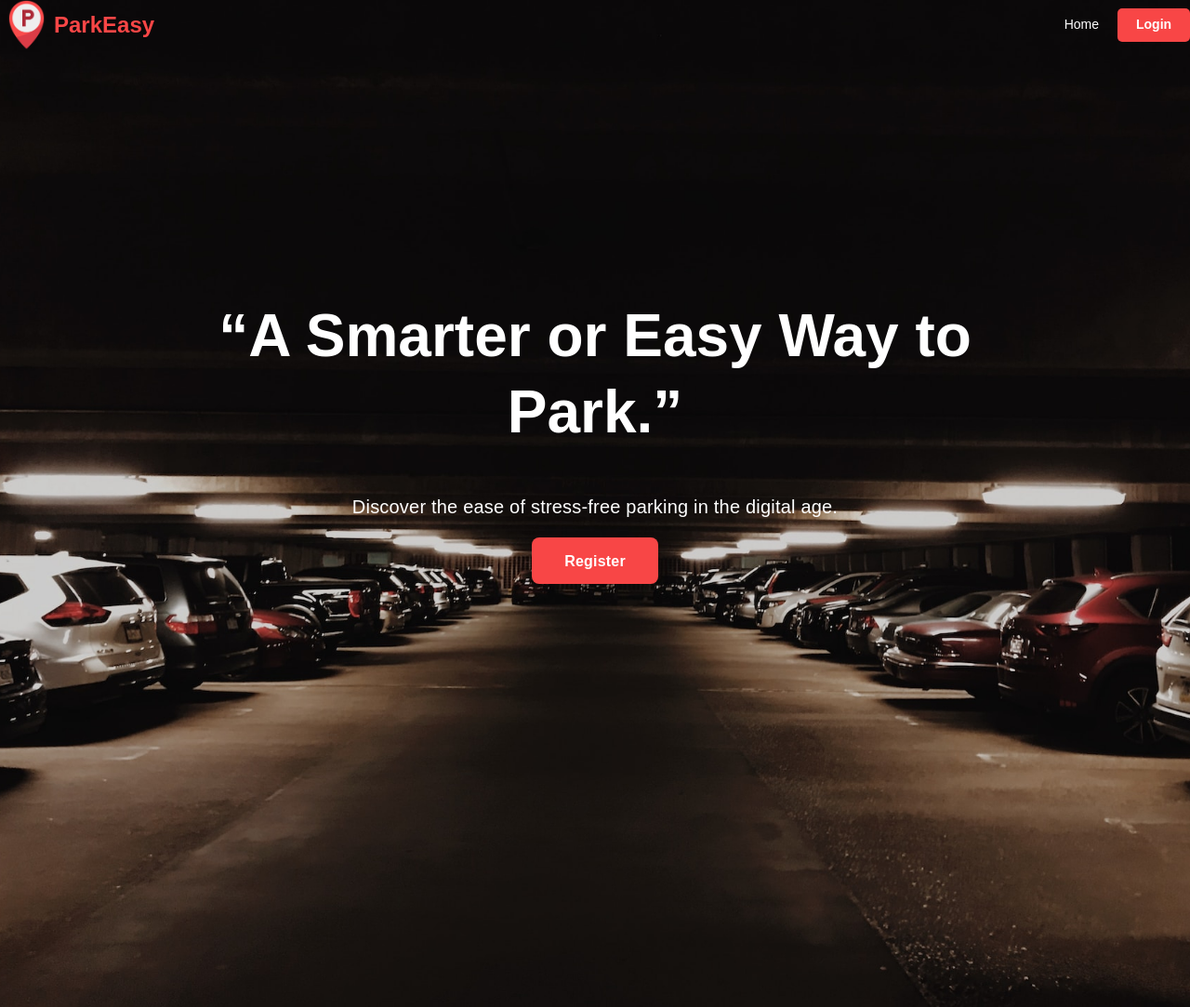
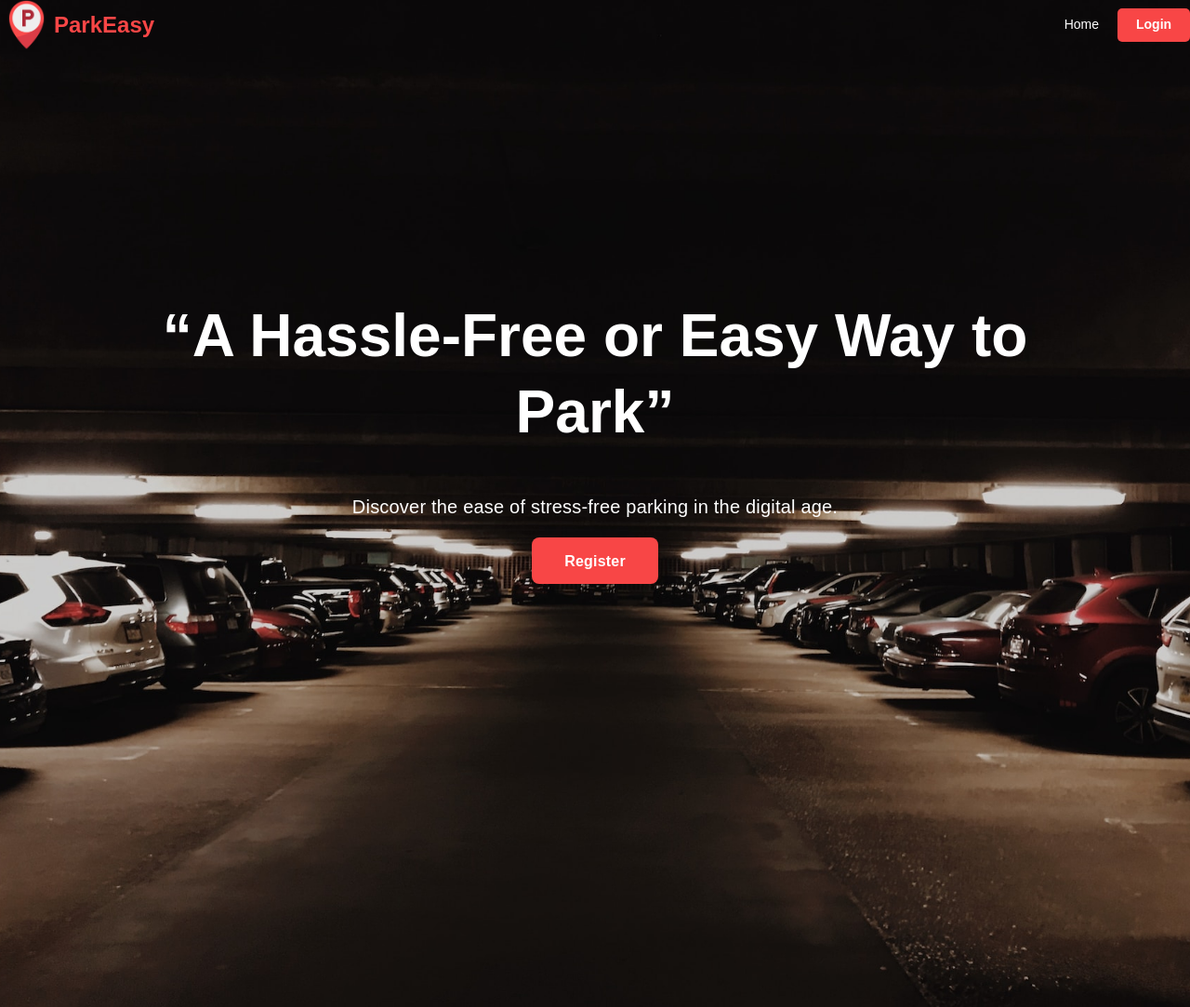
Before and after one commit to KrushalGopale/ParkEasy, a PHP site: page / in a window 1280 px wide. Shown: the top 1083 px of the page at 93% size. Run offline with PHP 8.4, Linux system fonts and the light colour scheme.

Commit message:
Update index.php

```diff
--- a/index.php
+++ b/index.php
@@ -28,7 +28,7 @@
           </div>
         </div>
         <div class="div-12">
-          <div class="div-13">“A Smarter or Easy Way to Park.”</div>
+          <div class="div-13">“A Hassle-Free or Easy Way to Park”</div>
           <div class="div-14">
             Discover the ease of stress-free parking in the digital age.
           </div>
```
